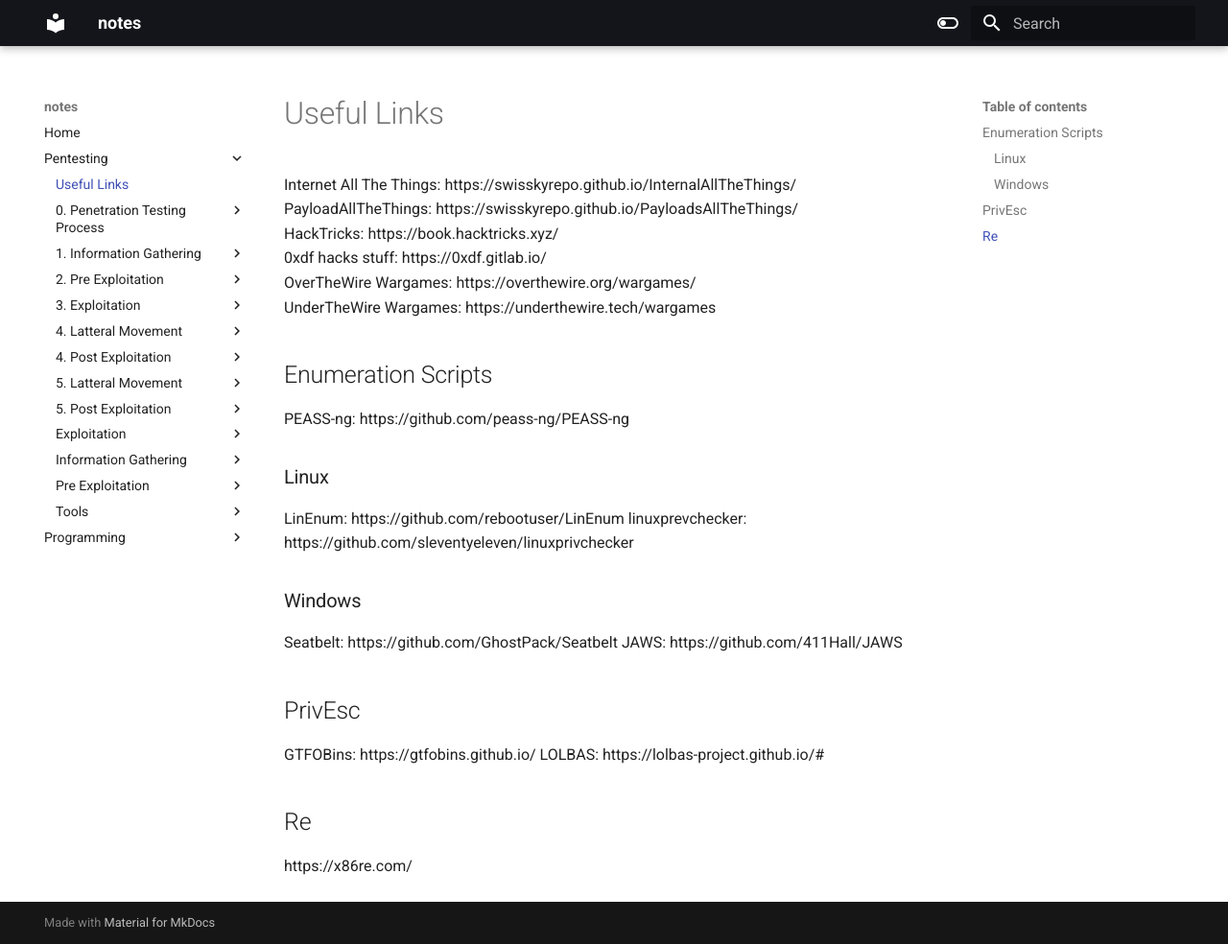
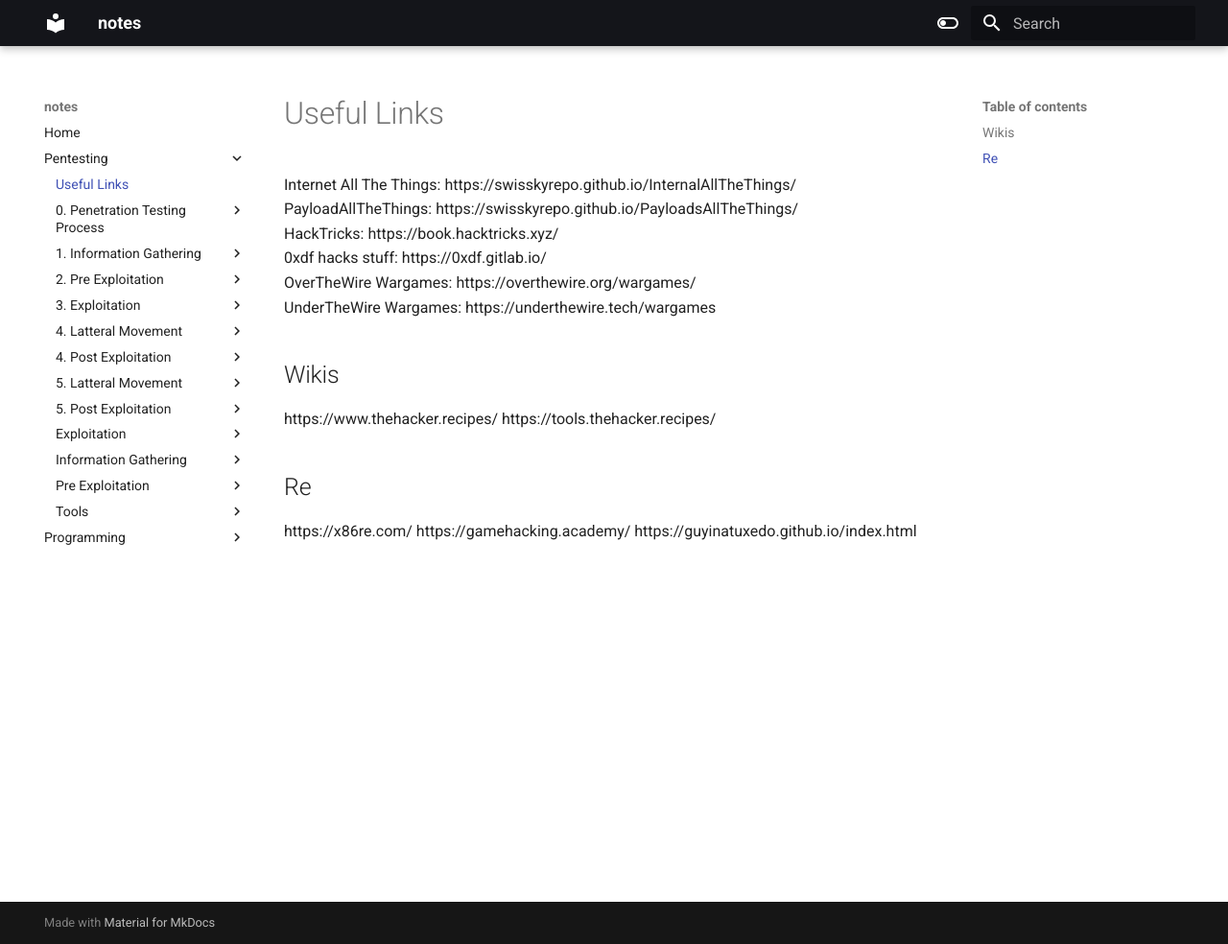
Before and after one commit to 4renwald/obsidian-notes, an MkDocs documentation site: the page built from docs/Pentesting/Useful Links.md, in a window 1280 px wide and 984 px high. Shown: the whole window at 96% size. Built offline with MkDocs 1.6.1 and Material for MkDocs 9.7.7, drawn with Linux system fonts in a browser that asks for light colours.

Commit message:
vault backup: 2024-10-20 22:48:28
Affected files:
.obsidian/workspace.json
docs/Pentesting/5. Post-Exploitation/File Transfer/Detect or be Detected/Avoiding Detection.md
docs/Pentesting/5. Post-Exploitation/File Transfer/Detect or be Detected/Detection.md
docs/Pentesting/Useful Links.md

```diff
--- a/docs/Pentesting/Useful Links.md
+++ b/docs/Pentesting/Useful Links.md
@@ -5,19 +5,11 @@
 OverTheWire Wargames: https://overthewire.org/wargames/
 UnderTheWire Wargames: https://underthewire.tech/wargames
 
-## Enumeration Scripts
-PEASS-ng: https://github.com/peass-ng/PEASS-ng
-### Linux
-LinEnum: https://github.com/rebootuser/LinEnum
-linuxprevchecker: https://github.com/sleventyeleven/linuxprivchecker
-
-### Windows
-Seatbelt: https://github.com/GhostPack/Seatbelt
-JAWS: https://github.com/411Hall/JAWS
-
-## PrivEsc
-GTFOBins: https://gtfobins.github.io/
-LOLBAS: https://lolbas-project.github.io/#
+## Wikis
+https://www.thehacker.recipes/
+https://tools.thehacker.recipes/
 
 ## Re
 https://x86re.com/
+https://gamehacking.academy/
+https://guyinatuxedo.github.io/index.html
```
Also changed, not shown: docs/Pentesting/5. Post-Exploitation/File Transfer/Detect or be Detected/Avoiding Detection.md (added, +61 -0 lines), docs/Pentesting/5. Post-Exploitation/File Transfer/Detect or be Detected/Detection.md (added, +98 -0 lines), 1 other file.
